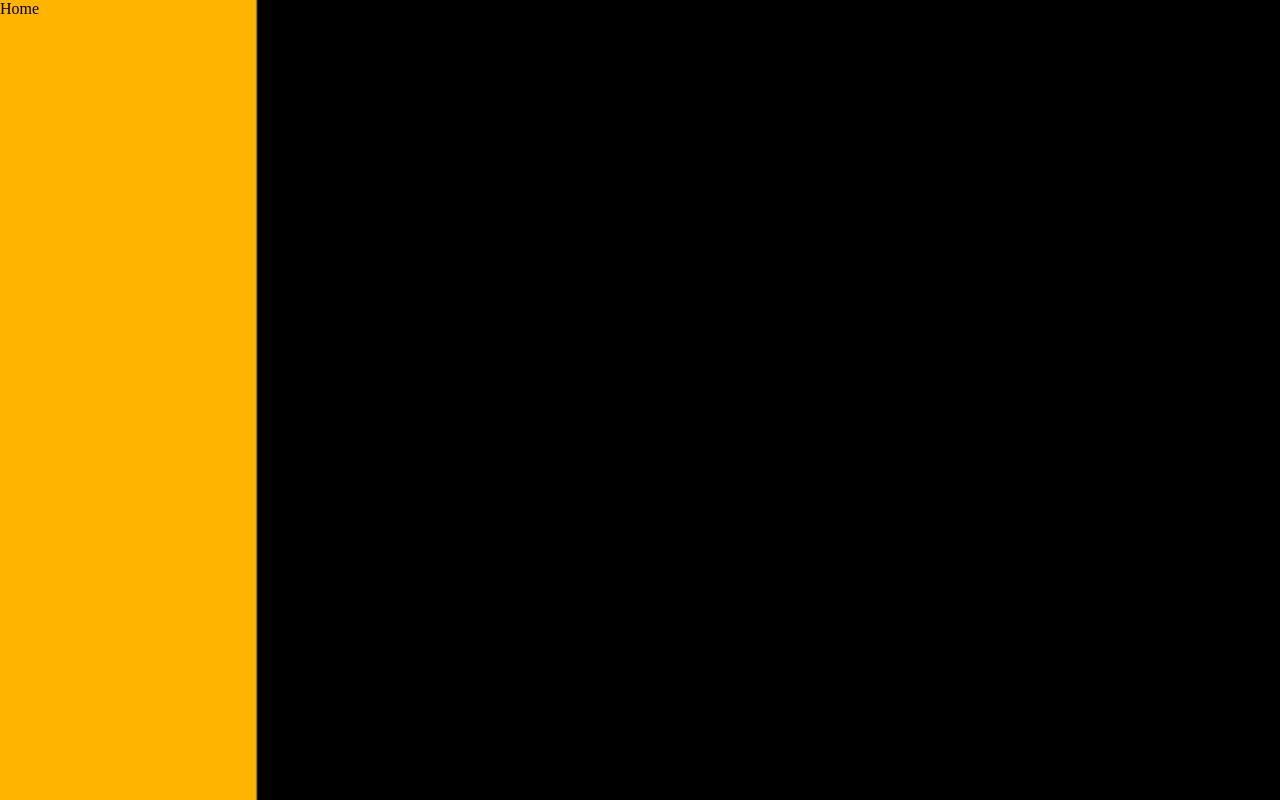
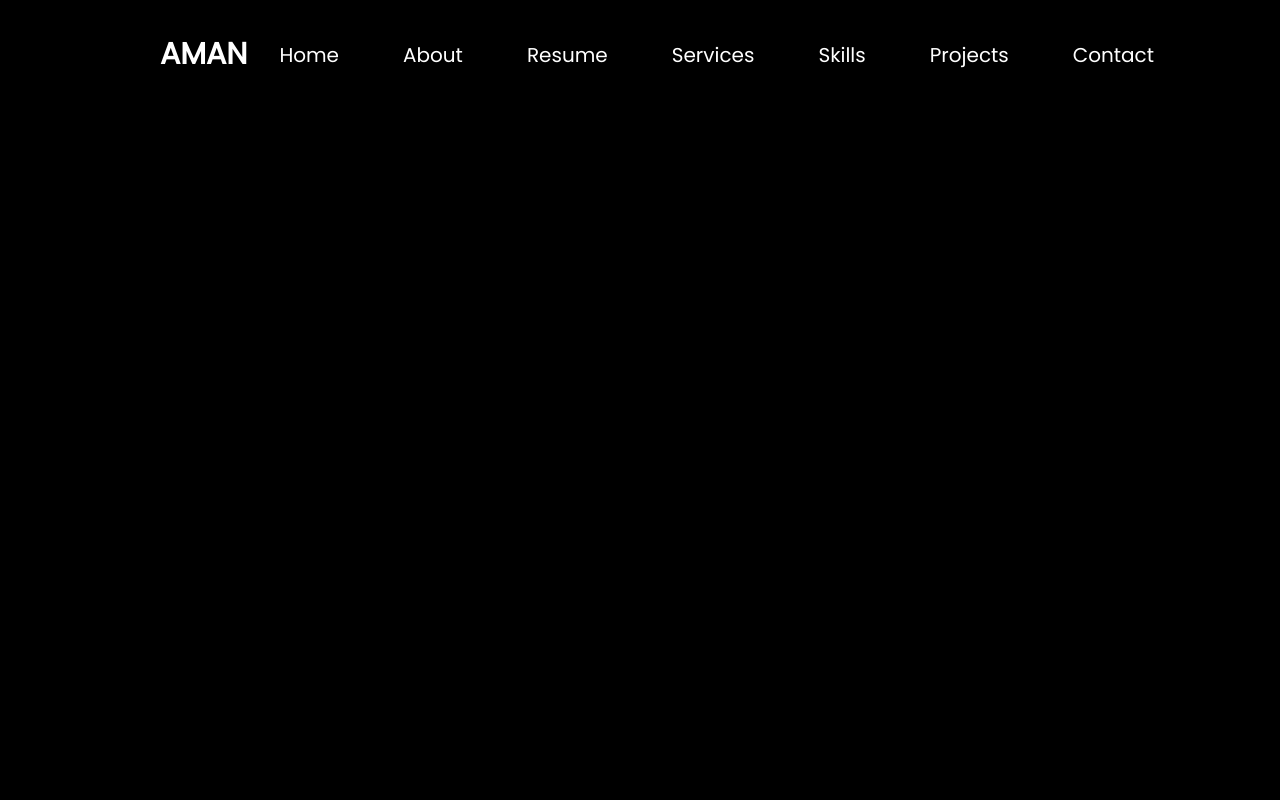
Before and after one commit to AmanNasir1/Portfolio, a React (Create React App) app: page / in a window 1280 px wide. Built offline with nearby package versions, Linux system fonts and the light colour scheme.

Commit message:
navbar added

```diff
--- a/package.json
+++ b/package.json
@@ -3,9 +3,11 @@
   "version": "0.1.0",
   "private": true,
   "dependencies": {
+    "@ant-design/icons": "^5.0.1",
     "@testing-library/jest-dom": "^5.16.5",
     "@testing-library/react": "^13.4.0",
     "@testing-library/user-event": "^13.5.0",
+    "antd": "^5.2.3",
     "react": "^18.2.0",
     "react-dom": "^18.2.0",
     "react-router-dom": "^6.8.2",
--- a/src/App.css
+++ b/src/App.css
@@ -1,5 +1,19 @@
+@import url('https://fonts.googleapis.com/css2?family=Poppins&display=swap');
 * {
   margin: 0;
   padding: 0;
   box-sizing: border-box;
+  font-family: 'Poppins', sans-serif;
 }
+
+body{
+  background-color: black;
+  margin: 0 10rem;
+
+}
+
+.app{
+  width: 100%;
+  height: 100%;
+
+}
--- a/src/App.js
+++ b/src/App.js
@@ -1,12 +1,14 @@
 import "./App.css";
 import { Routes, Route } from "react-router-dom";
 import Home from "./pages/Home";
+import Navbar from "./pages/navbar/Navbar";
+import About from "./pages/About";
 function App() {
   return (
     <div className="app">
-      <Routes>
-        <Route path="/" element={<Home />} />
-      </Routes>
+      <Navbar />
+      <Home />
+      <About />
     </div>
   );
 }
--- /dev/null
+++ b/src/pages/About.jsx
@@ -0,0 +1,9 @@
+import React from 'react'
+
+const About = () => {
+  return (
+    <div id='About'>About</div>
+  )
+}
+
+export default About
--- a/src/pages/Home.css
+++ /dev/null
@@ -1,8 +0,0 @@
-.container {
-    width: 100%;
-    height: 100vh;
-    background-image: url('../Assets/My project-1.jpg');
-    background-repeat: no-repeat;
-    background-size: 100%;
-
-}
--- a/src/pages/Home.jsx
+++ b/src/pages/Home.jsx
@@ -1,7 +1,9 @@
-import React from "react";
-import "./Home.css"
+import React from 'react'
+
 const Home = () => {
-  return <div className="container">Home</div>;
-};
+  return (
+    <div id='Home'>Home</div>
+  )
+}
 
-export default Home;
+export default Home
--- /dev/null
+++ b/src/pages/navbar/Navbar.jsx
@@ -0,0 +1,42 @@
+import React, { useState } from "react";
+import "./navbar.css";
+const Navbar = () => {
+  const [active, setActive] = useState(false);
+
+  return (
+    <div className="navbar">
+      <div className="logo">
+        <a href="/">AMAN</a>
+      </div>
+      <div className="navigations">
+        <ul>
+          <li>
+            <a href="#home" className="active">
+              Home
+            </a>
+          </li>
+          <li>
+            <a href="#about">About</a>
+          </li>
+          <li>
+            <a href="#Resume">Resume</a>
+          </li>
+          <li>
+            <a href="#Services">Services</a>
+          </li>
+          <li>
+            <a href="#Skills">Skills</a>
+          </li>
+          <li>
+            <a href="#Projects">Projects</a>
+          </li>
+          <li>
+            <a href="#Contact">Contact</a>
+          </li>
+        </ul>
+      </div>
+    </div>
+  );
+};
+
+export default Navbar;
--- /dev/null
+++ b/src/pages/navbar/navbar.css
@@ -0,0 +1,46 @@
+.navbar {
+    display: flex;
+    justify-content: space-around;
+    margin-top: 2rem;
+    align-items: center;
+
+}
+
+.navigations ul {
+    display: flex;
+}
+
+.navigations ul li {
+    list-style-type: none;
+    margin: 0 2rem;
+}
+
+.navigations ul li a {
+    text-decoration: none;
+    color: #fff;
+    font-size: 20px;
+    cursor: pointer;
+    transition: all 0.2s;
+}
+
+.navigations ul li a:hover {
+    border-bottom: 3px solid rgb(196,145,44);
+}
+
+/* .navigations ul li a:focus{
+} */
+
+.active{
+    color: rgb(196,145,44);
+
+}
+
+
+.logo a {
+    font-size: 30px;
+    font-weight: 900;
+    text-decoration: none;
+    color: #fff;
+    /* padding: 0.7rem; */
+
+}
```
Also changed, not shown: src/Assets/test.png (added), 1 other file (tests, documents, lock files or other folders).
